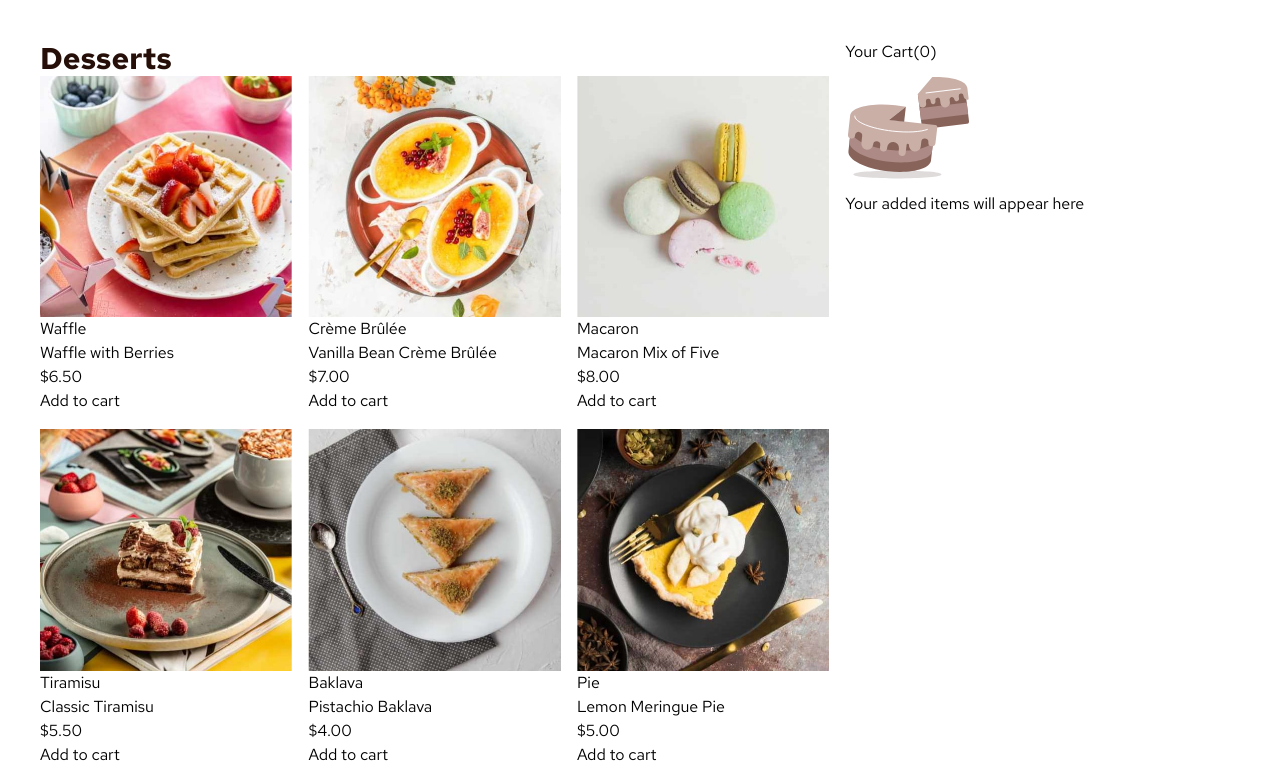
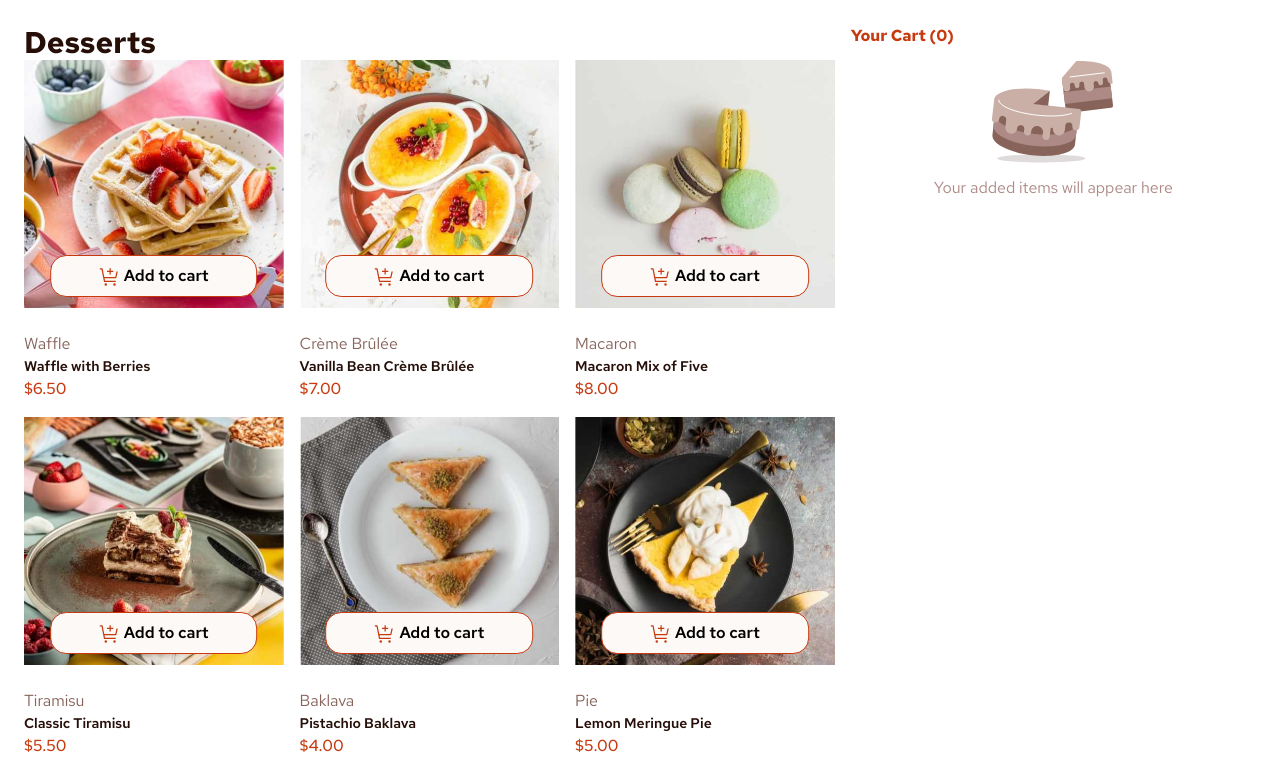
Before and after one commit to K-DevGrowth/Product-list-with-cart-react, a React (Vite) app: page / in a window 1280 px wide. Shown: the top 772 px of the page. Built offline with nearby package versions, Linux system fonts and the light colour scheme.

Commit message:
feat: complete confirm order, fix some handle func, add more styles + functionality

```diff
--- a/src/App.jsx
+++ b/src/App.jsx
@@ -1,11 +1,9 @@
 import { useState } from "react";
-import data from "./data.json";
 import ProductHero from "./components/ProductHero";
 import ProductCart from "./components/ProductCart";
 
 const App = () => {
   const [cartItems, setCartItems] = useState([]);
-  const [products] = useState(data);
 
   const handleAddToCart = (product, amount) => {
     setCartItems((prev) => {
@@ -37,11 +35,14 @@ const App = () => {
 
   const handleDecrementAmount = (product) => {
     setCartItems((prev) => {
-      return prev.map((item) =>
-        item.product.name === product.name
+      return prev.map((item) => {
+        if (item.amount === 1) {
+          return item;
+        }
+        return item.product.name === product.name
           ? { ...item, amount: item.amount - 1 }
-          : item
-      );
+          : item;
+      });
     });
   };
 
@@ -51,11 +52,21 @@ const App = () => {
     );
   };
 
+  const totalCartItems = () => {
+    const total = cartItems.reduce((total, item) => {
+      return total + item.product.price * item.amount;
+    }, 0);
+
+    return total.toLocaleString("en-EN", {
+      style: "currency",
+      currency: "USD",
+    });
+  };
+
   return (
-    <main className="min-h-screen relative">
-      <div className="grid grid-cols-[2fr_1fr] p-10 gap-x-4">
+    <main className="h-dvh relative w-screen overflow-x-hidden scroll-smooth">
+      <div className="grid grid-cols-[2fr_1fr] p-6 gap-x-4">
         <ProductHero
-          products={products}
           cartItems={cartItems}
           onIcrementAmount={handleIncrementAmount}
           onDecrementAmount={handleDecrementAmount}
@@ -64,6 +75,8 @@ const App = () => {
         <ProductCart
           cartItems={cartItems}
           onRemoveFromCart={handleRemoveFromCart}
+          totalCartItems={totalCartItems}
+          setCartItems={setCartItems}
         />
       </div>
     </main>
--- a/src/components/ProductCart.jsx
+++ b/src/components/ProductCart.jsx
@@ -1,27 +1,108 @@
+import { useState } from "react";
 import ProductCartItem from "./ProductCartItem";
 
-const ProductCart = ({ cartItems, onRemoveFromCart }) => {
+const ProductCart = ({
+  cartItems,
+  onRemoveFromCart,
+  totalCartItems,
+  setCartItems,
+}) => {
+  const [isConfirmed, setIsConfirmed] = useState(false);
+
+  const handleConfirmOrder = () => {
+    setIsConfirmed(!isConfirmed);
+  };
+
+  const handleStartNewOrder = () => {
+    setIsConfirmed(false);
+    setCartItems([]);
+  };
+
   return (
     <div>
-      <h2>Your Cart(0)</h2>
+      <h2 className="text-Red font-bold">
+        Your Cart (
+        {cartItems
+          .map((item) => item.amount)
+          .reduce((prev, next) => prev + next, 0)}
+        )
+      </h2>
 
-      {cartItems.length == 0 && (
+      {cartItems.map((item) => (
+        <ProductCartItem
+          variant="cart"
+          key={item.product.name}
+          onRemoveFromCart={() => onRemoveFromCart(item.product)}
+          {...item.product}
+          amount={item.amount}
+        />
+      ))}
+
+      {cartItems.length === 0 ? (
         <>
-          <img src="public\illustration-empty-cart.svg" alt="" />
-          <p>Your added items will appear here</p>
+          <img
+            className="object-cover mx-auto"
+            src="illustration-empty-cart.svg"
+            alt=""
+          />
+          <p className="text-center text-Rose-400">
+            Your added items will appear here
+          </p>
+        </>
+      ) : (
+        <>
+          <div className="flex justify-between items-center py-4">
+            <p>Order Total</p>
+            <p className="font-bold">{totalCartItems()}</p>
+          </div>
+          <button
+            type="button"
+            onClick={handleConfirmOrder}
+            className="w-full bg-Red rounded-2xl font-medium text-Rose-50 px-3 py-2 cursor-pointer"
+          >
+            Confirm Order
+          </button>
         </>
       )}
 
-      {cartItems.map(
-        (item) =>
-          item.amount > 0 && (
-            <ProductCartItem
-              key={item.product.name}
-              onRemoveFromCart={() => onRemoveFromCart(item.product)}
-              {...item.product}
-              amount={item.amount}
-            />
-          )
+      {isConfirmed && (
+        <>
+          <div
+            className="fixed inset-0 bg-black/50 z-40"
+            onClick={() => setIsConfirmed(false)}
+          ></div>
+
+          <div className="fixed left-1/2 -translate-x-1/2 -translate-y-1/2 top-1/2 z-50 bg-Rose-50 p-6 rounded-lg max-w-md w-full">
+            <img src="icon-order-confirmed.svg" alt="" />
+            <p className="font-bold text-xl">Order Confirmed</p>
+            <p className="text-Rose-500">We hope you enjoy yout food!</p>
+            {cartItems.map((item) => (
+              <div
+                key={item.product.name}
+                className="flex items-center gap-x-4 bg-Rose-100/40 p-2"
+              >
+                <ProductCartItem
+                  variant="order"
+                  key={item.product.name}
+                  onRemoveFromCart={() => onRemoveFromCart(item.product)}
+                  {...item.product}
+                  amount={item.amount}
+                />
+              </div>
+            ))}
+            <div className="flex justify-between items-center py-4">
+              <p>Order Total</p>
+              <p className="font-bold">{totalCartItems()}</p>
+            </div>
+            <button
+              type="button"
+              onClick={handleStartNewOrder}
+              className="w-full bg-Red rounded-2xl font-medium text-Rose-50 px-3 py-2 cursor-pointer"
+            >
+              Start new order
+            </button>
+          </div>
+        </>
       )}
     </div>
   );
--- a/src/components/ProductCartItem.jsx
+++ b/src/components/ProductCartItem.jsx
@@ -1,19 +1,44 @@
-const ProductCartItem = ({ name, price, amount, onRemoveFromCart }) => {
+const ProductCartItem = ({
+  name,
+  price,
+  amount,
+  onRemoveFromCart,
+  variant,
+  image,
+}) => {
   return (
-    <div className="flex justify-between items-center py-2 max-w-2xs">
+    <div className="flex justify-between items-center py-2  w-full">
+      <div className="flex gap-x-2">
+        {variant === "order" && (
+          <img
+            className="object-cover max-w-12 h-12 rounded-md"
+            src={image.thumbnail.replace("./assets/images/", "")}
+            alt=""
+          />
+        )}
         <div>
-        <p>{name}</p>
+          <p className="text-Rose-900 font-medium">{name}</p>
           <div className="flex gap-x-4">
             <span className="text-Red font-medium">{amount}x</span>
             <span className="text-Rose-400">@${price.toFixed(2)}</span>
+            {variant === "cart" && (
               <span className="text-Rose-500 font-medium">
                 ${(price * amount).toFixed(2)}
               </span>
+            )}
           </div>
         </div>
+      </div>
+
+      {variant === "cart" ? (
         <button onClick={onRemoveFromCart}>
           <img src="icon-remove-item.svg" alt="" />
         </button>
+      ) : (
+        <span className="text-Rose-500 font-medium">
+          ${(price * amount).toFixed(2)}
+        </span>
+      )}
     </div>
   );
 };
--- a/src/components/ProductHero.jsx
+++ b/src/components/ProductHero.jsx
@@ -1,17 +1,13 @@
 import { useState } from "react";
+import data from "../data.json";
 
 const ProductHero = ({
-  products,
   cartItems,
   onAddToCart,
   onIcrementAmount,
   onDecrementAmount,
 }) => {
-  const [amount, setAmount] = useState(1);
-
-  const handleAddToCart = (product) => {
-    onAddToCart(product, amount);
-  };
+  const [products] = useState(data);
 
   return (
     <section>
@@ -19,25 +15,28 @@ const ProductHero = ({
 
       <div className="grid md:grid-cols-3 grid-cols-2 gap-4">
         {products.map((product) => (
-          <div key={product.name}>
+          <div key={product.name} className="relative">
             <img
               src={product.image.desktop.replace("./assets/images/", "")}
               alt=""
             />
-            <p>{product.category}</p>
-            <p>{product.name}</p>
-            <p>${product.price.toFixed(2)}</p>
+            <p className="pt-6 text-Rose-500">{product.category}</p>
+            <p className="font-semibold text-Rose-900 text-[14px]">
+              {product.name}
+            </p>
+            <p className="text-Red font-medium">${product.price.toFixed(2)}</p>
 
             {cartItems.find((item) => item.product.name === product.name)
               ?.amount > 0 ? (
-              <div className="w-full flex justify-between text-Rose-50 bg-Red rounded-lg">
+              <div className="w-full flex justify-between items-center text-Rose-50 bg-Red rounded-2xl absolute z-40 top-4/7 left-1/2 -translate-x-1/2 max-w-[80%]">
                 <button
                   type="button"
                   className="px-3 py-2"
-                  onClick={() => onIcrementAmount(product)}
+                  onClick={() => onDecrementAmount(product)}
                 >
-                  <img src="icon-increment-quantity.svg" alt="" />
+                  <img src="icon-decrement-quantity.svg" alt="" />
                 </button>
+
                 <span>
                   {cartItems.find((item) => item.product.name === product.name)
                     ?.amount ?? 0}
@@ -45,14 +44,23 @@ const ProductHero = ({
 
                 <button
                   type="button"
-                  className="px-3 py-2"
-                  onClick={() => onDecrementAmount(product)}
+                  className="px-4 py-4"
+                  onClick={() => onIcrementAmount(product)}
                 >
-                  <img src="icon-decrement-quantity.svg" alt="" />
+                  <img src="icon-increment-quantity.svg" alt="" />
                 </button>
               </div>
             ) : (
-              <button type="button" onClick={() => handleAddToCart(product)}>
+              <button
+                type="button"
+                onClick={() => onAddToCart(product, 1)}
+                className="absolute z-40 top-4/7 left-1/2 -translate-x-1/2 font-semibold border border-Red bg-Rose-50 rounded-2xl px-3 py-2 w-full max-w-[80%]"
+              >
+                <img
+                  className="inline-block pr-1"
+                  src="icon-add-to-cart.svg"
+                  alt=""
+                />
                 Add to cart
               </button>
             )}
```
Lines whose indentation alone changed are shown as unchanged.
